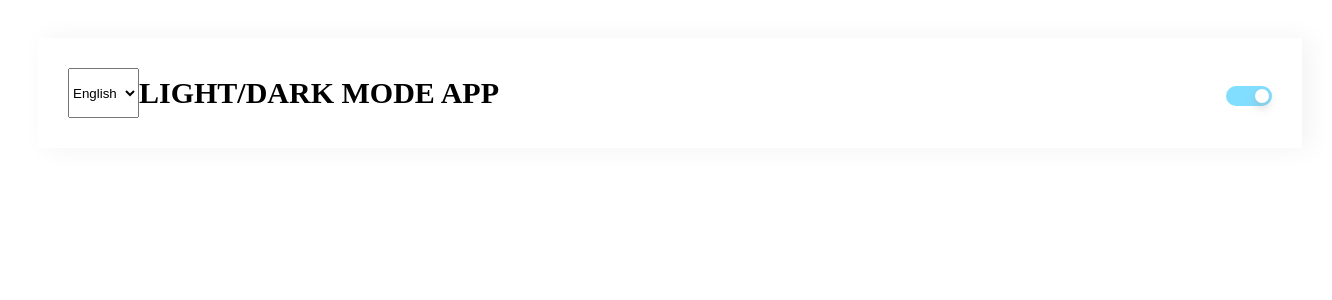
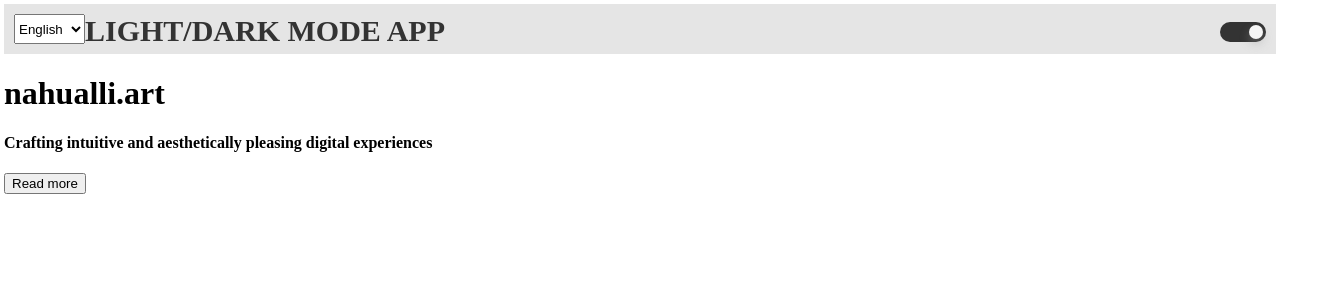
Before and after one commit to NahualliArt/NahualliArt-first, a React (Vite) app: page / in a window 1280 px wide. Shown: the top 300 px of the page, 1332 px wide, since content can reach past the window. Built offline with nearby package versions, Linux system fonts and the light colour scheme.

Commit message:
Create Home elements

```diff
--- a/src/App.tsx
+++ b/src/App.tsx
@@ -1,6 +1,7 @@
 import { useState } from 'react';
 import { ThemeContext } from './contexts/theme-context';
-import Header from './components/Header'
+import Header from './components/Header';
+import Home from './components/Home';
 import './styles/App.scss';
 
 function App() {
@@ -24,6 +25,7 @@ function App() {
 
           <div className="content-wrapper">
             <Header/>
+            <Home/>
           </div>
       </div>
     </ThemeContext.Provider>
--- /dev/null
+++ b/src/components/Home.tsx
@@ -0,0 +1,33 @@
+// header.tsx
+import { useState } from 'react';
+import { useContext } from 'react';
+import { ThemeContext } from '../contexts/theme-context';
+import logoIcon from '../images/logo-icon.png';
+import '../styles/header.scss';
+import { useTranslation } from 'react-i18next';
+
+function Home() {
+
+  //translator
+  const { t, i18n } = useTranslation();
+
+  const onClickLanguageChange = (e: any) => {
+    const language = e.target.value;
+    i18n.changeLanguage(language);
+  }
+
+  return (
+    <>
+        <div>
+            <div></div>
+            <div>
+                <h1>nahualli.art</h1>
+                <h4>{t("home.hero")}</h4>
+                <button>{t("home.button-intro")}</button>
+            </div>
+        </div>
+    </>
+  );
+};
+
+export default Home;
--- a/src/styles/App.scss
+++ b/src/styles/App.scss
@@ -1,14 +1,8 @@
-.content-wrapper {
-  max-width: 1500px;
-  width: 100%;
-  height: 100%;
-  margin: 0 auto;
-  padding: 30px;
-  display: flex;
-  img {
-    width: auto;
-    margin: auto;
-    max-height: 200px;
-    height: 100%;
+@import '../styles/theme-variables.scss';
+
+body {
+  margin: 0; padding: 4px;
+  @include themify($themes) {
+    background: themed('colorBackground');
   }
 }
--- a/src/styles/header.scss
+++ b/src/styles/header.scss
@@ -2,19 +2,16 @@
 
 /*Header styles*/
 .header {
-  width: 100%;
-  padding: 30px;
+  padding: 10px;
   z-index: 99;
-  box-shadow: 8px 0 25px rgba(0, 0, 0, 0.05);
   @include themify($themes) {
     background: themed('colorHeaderFooter');
   }
   .header-content {
-    max-width: 1800px;
-    margin: 0 auto;
+    margin: auto;
     display: flex;
     .logo-section {
-      height: 50px;
+      height: 30px;
       text-decoration: none;
       display: flex;
       width: inherit;
@@ -72,13 +69,13 @@
             border-radius: 50%;
             transition: 0.3s;
             box-shadow: 0 5px 10px rgba(153, 153, 153, 0.4);
-            background-color: #fff;
+            background-color: #333;
           }
         }
 
         .toggle-btn__input:checked ~ .toggle-btn__input-label {
           &:after {
-            background: #fff;
+            background: #F5F5F5;
             left: calc(100% - 3px);
             transform: translateX(-100%);
           }
@@ -87,7 +84,7 @@
         .toggle-btn__input:checked ~ .toggle-btn__theme {
           &:after {
             // theme switch circle background in light theme
-            background: #fff;
+            background: #F5F5F5;
             left: calc(100% - 3px);
             transform: translateX(-100%);
           }
@@ -95,22 +92,8 @@
       }
 
       .toggle-btn__input:checked ~ .toggle-btn__input-label {
-        background-color: #82deff;
+        background-color: #333;
       }
     }
   }
 }
-
-/*Layout wrapper styles*/
-
-.layout-wrapper {
-  @include themify($themes) {
-    background: themed('colorBackground');
-  }
-}
-
-.main-wrapper {
-  display: flex;
-  flex-direction: column;
-  height: calc(100vh - 78px);
-}
--- a/src/styles/theme-variables.scss
+++ b/src/styles/theme-variables.scss
@@ -2,16 +2,16 @@
 
 $themes: (
     light: (
-        colorHeaderFooter: #fff,
-        colorText: #000,
-        colorBackground: #f8f8fa,
+        colorHeaderFooter: #E5E5E5,
+        colorText: #333333,
+        colorBackground: #E5E5E5,
         toggleBackground: #dfe4ea,
     ),
     dark: (
-        colorHeaderFooter: #36394c,
-        colorText: #eff2f7,
-        colorBackground: #222736,
-        toggleBackground: #606071,
+        colorHeaderFooter: #333333,
+        colorText: #FBF8F1,
+        colorBackground: #333333,
+        toggleBackground: #F5F5F5,
     ),
 );
 
```
Also changed, not shown: src/components/Header.tsx (+4 -4 lines), src/components/Index.tsx (deleted, +0 -16 lines), src/styles/home.scss (added), 1 other file (tests, documents, lock files or other folders).
